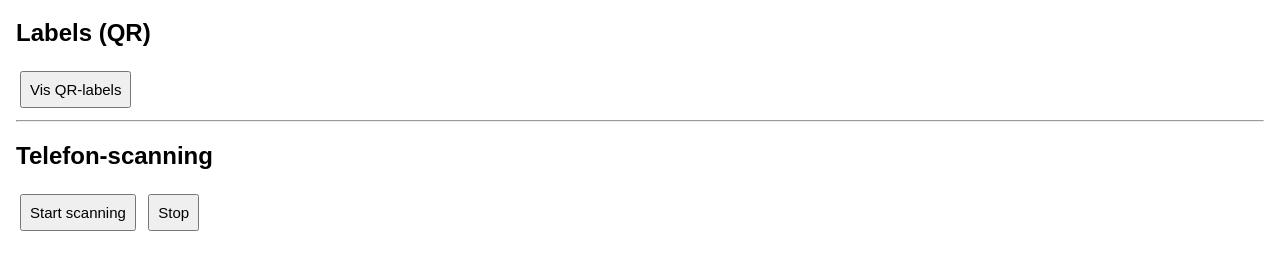
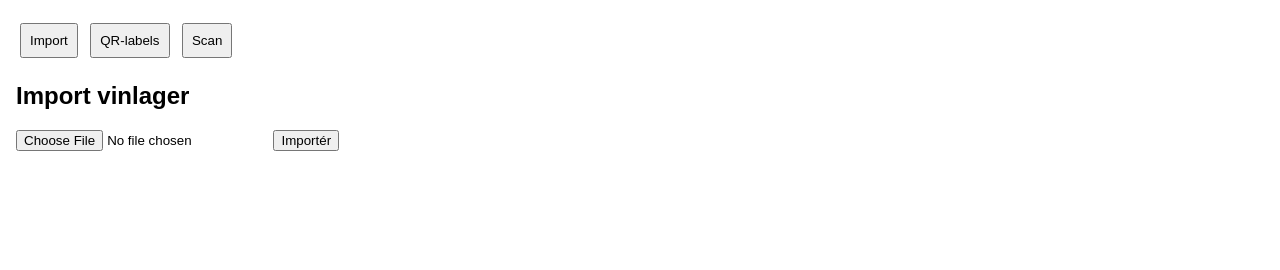
Before and after one commit to Um238/CellarCount_2026, a plain HTML site: page index.html in a window 1280 px wide. Shown: the part 62-332 px from the top of the page. Drawn offline with Linux system fonts and the light colour scheme.

Commit message:
Add files via upload

```diff
--- a/index.html
+++ b/index.html
@@ -3,14 +3,16 @@
 <head>
 <meta charset="UTF-8">
 <meta name="viewport" content="width=device-width, initial-scale=1.0">
-<title>CellarCount 2026 – QR & Scanning</title>
+<title>CellarCount 2026</title>
 <style>
 body{font-family:Arial;margin:16px}
-button,input{padding:8px;margin:4px;font-size:15px}
+nav button{margin:4px;padding:8px}
+section{display:none}
+section.active{display:block}
 .label{border:1px solid #000;padding:8px;margin:6px;display:inline-block;width:260px}
-#reader{width:300px;margin-top:10px}
 </style>
 
+<script src="https://cdn.jsdelivr.net/npm/xlsx/dist/xlsx.full.min.js"></script>
 <script src="https://cdn.jsdelivr.net/npm/qrcode/build/qrcode.min.js"></script>
 <script src="https://unpkg.com/html5-qrcode"></script>
 </head>
@@ -18,24 +20,81 @@ button,input{padding:8px;margin:4px;font-size:15px}
 
 <h1>🍷 CellarCount 2026</h1>
 
-<h2>Labels (QR)</h2>
-<button onclick="renderLabels()">Vis QR-labels</button>
-<div id="labels"></div>
+<nav>
+<button onclick="show('import')">Import</button>
+<button onclick="show('labels')">QR-labels</button>
+<button onclick="show('scan')">Scan</button>
+</nav>
 
-<hr>
+<section id="import" class="active">
+<h2>Import vinlager</h2>
+<input type="file" id="fileInput" accept=".csv,.xlsx">
+<button onclick="startImport()">Importér</button>
+<p id="importStatus"></p>
+</section>
 
+<section id="labels">
+<h2>QR-labels</h2>
+<button onclick="renderLabels()">Vis labels</button>
+<div id="labelsContainer"></div>
+</section>
+
+<section id="scan">
 <h2>Telefon-scanning</h2>
 <button onclick="startScan()">Start scanning</button>
 <button onclick="stopScan()">Stop</button>
 <div id="reader"></div>
-<div id="scanResult"></div>
+<p id="scanResult"></p>
+</section>
 
 <script>
 let wines = JSON.parse(localStorage.getItem("cellarcount2026")||"[]");
 let scanner;
 
+function show(id){
+ document.querySelectorAll("section").forEach(s=>s.classList.remove("active"));
+ document.getElementById(id).classList.add("active");
+}
+
+function startImport(){
+ const file=document.getElementById("fileInput").files[0];
+ if(!file) return alert("Vælg en fil");
+
+ const choice = prompt(
+  "Vælg import-type:\n1 = Overskriv\n2 = Tilføj\n3 = Opdatér priser","1"
+ );
+ if(!choice) return;
+
+ const reader=new FileReader();
+ reader.onload=e=>{
+  let data=new Uint8Array(e.target.result);
+  let wb=XLSX.read(data,{type:'array'});
+  let rows=XLSX.utils.sheet_to_json(wb.Sheets[wb.SheetNames[0]]);
+
+  if(choice==="1") wines=[];
+
+  rows.forEach(r=>{
+   if(!r.vinId) return;
+   let ex=wines.find(w=>w.vinId===r.vinId);
+   if(ex){
+    if(choice==="3") ex.price=Number(r.price);
+   } else if(choice==="1"||choice==="2"){
+    wines.push({
+     vinId:r.vinId,name:r.name,type:r.type,country:r.country,region:r.region,
+     reol:r.reol,hylde:r.hylde,qty:Number(r.qty),price:Number(r.price)
+    });
+   }
+  });
+
+  localStorage.setItem("cellarcount2026",JSON.stringify(wines));
+  document.getElementById("importStatus").innerText =
+   "Import færdig. Vine: "+wines.length;
+ };
+ reader.readAsArrayBuffer(file);
+}
+
 function renderLabels(){
- const d=document.getElementById("labels");
+ const d=document.getElementById("labelsContainer");
  d.innerHTML="";
  wines.forEach(w=>{
   const box=document.createElement("div");
@@ -51,31 +110,19 @@ function renderLabels(){
 }
 
 function startScan(){
- document.getElementById("scanResult").innerText="Starter kamera...";
- scanner = new Html5Qrcode("reader");
- scanner.start(
-  { facingMode: "environment" },
-  { fps: 10, qrbox: 250 },
-  code => {
-    scanner.stop();
-    handleScan(code);
-  }
- );
+ scanner=new Html5Qrcode("reader");
+ scanner.start({facingMode:"environment"},{fps:10,qrbox:250},code=>{
+  scanner.stop();
+  handleScan(code);
+ });
 }
 
-function stopScan(){
- if(scanner) scanner.stop();
-}
+function stopScan(){ if(scanner) scanner.stop(); }
 
 function handleScan(vinId){
- const wine = wines.find(w=>w.vinId===vinId);
- if(!wine){
-  document.getElementById("scanResult").innerText =
-   "❌ Ukendt vin – QR matcher ikke lager";
-  return;
- }
+ const w=wines.find(x=>x.vinId===vinId);
  document.getElementById("scanResult").innerText =
-  "✔ Fundet: "+wine.name+" ("+wine.qty+" stk)";
+  w ? "✔ "+w.name+" ("+w.qty+" stk)" : "❌ Ukendt vin";
 }
 </script>
 
```
